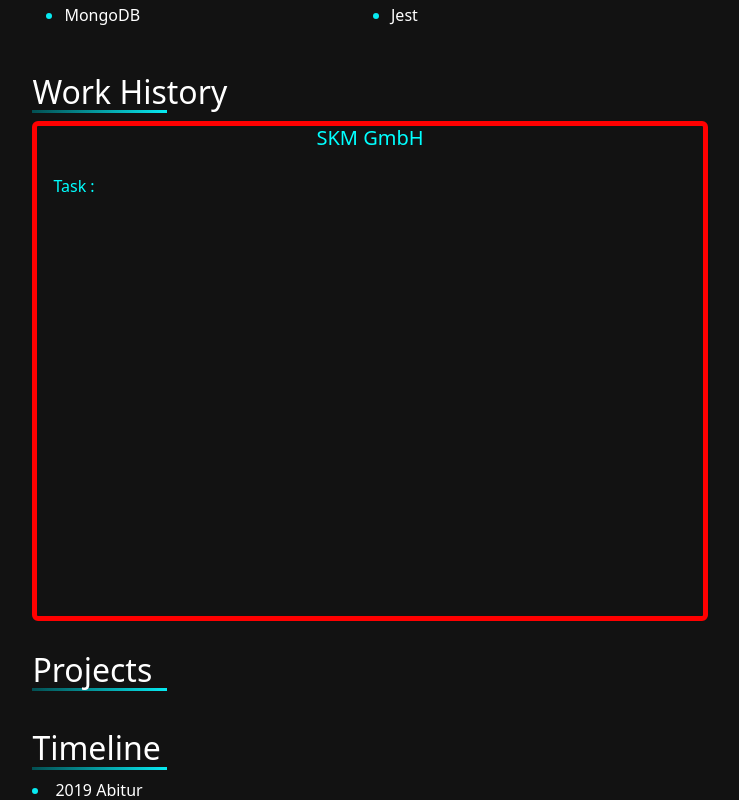
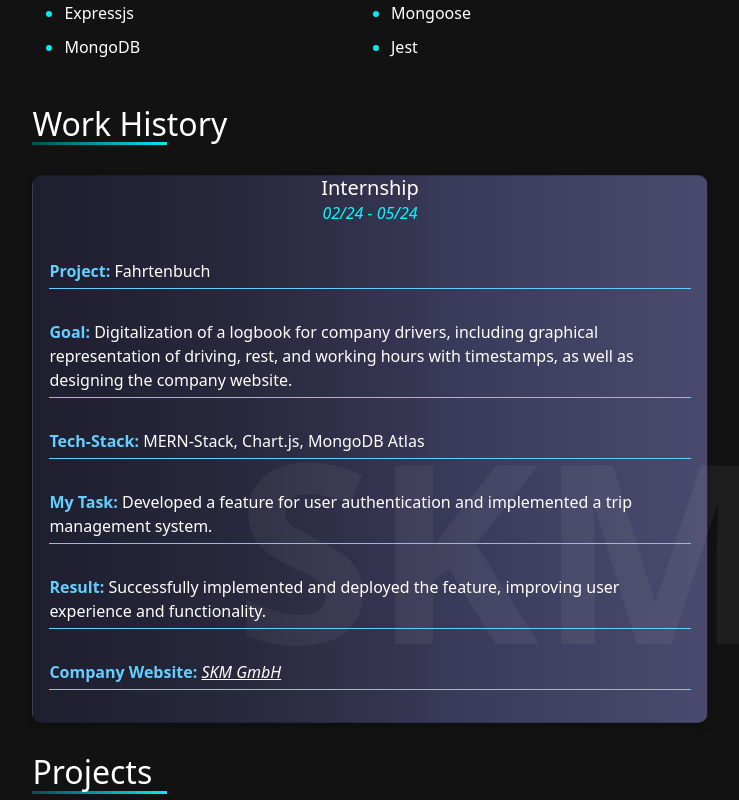
Before and after one commit to Moe-Hammad/Portfolio, a React (Vite) app in the folder my-portfolio/: page / in a window 1280 px wide. Shown: the part 1140-1940 px from the top of the page, without its empty margins (270-1009 px from the left). Built offline with nearby package versions, Linux system fonts and the light colour scheme.

Commit message:
Card for intership. Working on an Hover Effect

```diff
--- a/my-portfolio/src/Components/WorkHistory.tsx
+++ b/my-portfolio/src/Components/WorkHistory.tsx
@@ -1,16 +1,24 @@
-import { Card, CardBody, CardTitle } from "react-bootstrap";
+import { Card, CardBody, CardSubtitle, CardTitle } from "react-bootstrap";
 
 import '/src/stylingComponents/workhistory.css';
 
 export default function WorkHistory() {
     return (
         <>
-            <h2>Work History</h2><Card>
-                <CardTitle>
-                    SKM GmbH
-                </CardTitle>
+            <h2>Work History</h2>
+            <Card className="skm">
+                <div className="skm-background">SKM</div>
+                <CardTitle>Internship</CardTitle>
+                <CardSubtitle className="skm-duration">02/24 - 05/24</CardSubtitle>
                 <CardBody>
-                    Task :
+                    <div className="work-details">
+                        <p><strong>Project:</strong> Fahrtenbuch</p>
+                        <p><strong>Goal:</strong> Digitalization of a logbook for company drivers, including graphical representation of driving, rest, and working hours with timestamps, as well as designing the company website.</p>
+                        <p><strong>Tech-Stack:</strong> MERN-Stack, Chart.js, MongoDB Atlas </p>
+                        <p><strong>My Task:</strong> Developed a feature for user authentication and implemented a trip management system.</p>
+                        <p><strong>Result:</strong> Successfully implemented and deployed the feature, improving user experience and functionality.</p>
+                        <p><strong>Company Website:</strong> <a href="https://www.e-skm.de/">SKM GmbH</a></p>
+                    </div>
                 </CardBody>
             </Card>
         </>
--- a/my-portfolio/src/index.css
+++ b/my-portfolio/src/index.css
@@ -72,3 +72,9 @@
 li::marker {
   color: #07eaf1;
 }
+
+a {
+  color: rgb(255, 255, 255) !important;
+  font-style: italic;
+  text-decoration: none;
+}
--- a/my-portfolio/src/stylingComponents/workhistory.css
+++ b/my-portfolio/src/stylingComponents/workhistory.css
@@ -1,17 +1,74 @@
-.card-title {
+h2 {
+  margin-bottom: 30px;
+}
+
+.skm {
+  background: linear-gradient(
+    90deg,
+    #1e1e2f 0%,
+    #2a2a40 35%,
+    #3b3b5c 65%,
+    #4a4a6e 100%
+  );
+  color: white;
+  width: 100%;
+  height: 100%;
+  padding: 20px;
+  border-radius: 10px;
+  box-shadow: 0 4px 8px rgba(0, 0, 0, 0.2);
+}
+
+.skm:hover .work-details p strong {
+  transform: translateZ(20px);
+  transition: transform 0.5s ease-in-out;
+}
+.skm-background {
+  position: absolute;
+  top: 68%;
+  left: 70%;
+  transform: translate(-50%, -50%);
+  font-size: 250px;
+  font-weight: bold;
+  color: rgba(255, 255, 255, 0.05);
+  z-index: 0;
+  pointer-events: none;
+}
+
+.skm-title {
   text-align: center;
   color: aqua;
+  font-style: italic;
+  font-size: 24px;
+  margin-bottom: 10px;
 }
 
-.card {
-  border: 5px solid red;
-  background-color: blue;
-  width: 100%;
-  height: 500px;
+.skm-duration {
+  text-align: center;
+  color: aqua;
+  font-style: italic;
+  margin-bottom: 20px;
 }
 
-.card-body {
-  text-align: left;
-  color: aqua;
-  margin: 0;
+.work-details {
+  display: flex;
+  flex-direction: column;
+  gap: 15px;
 }
+
+.work-details p {
+  font-size: 16px;
+  line-height: 1.5;
+  border-bottom: 1px solid #64cfff;
+  padding-bottom: 5px;
+}
+
+.work-details p strong {
+  color: #64cfff;
+}
+
+.skm-title,
+.skm-duration,
+.work-details {
+  position: relative;
+  z-index: 1;
+}
```
